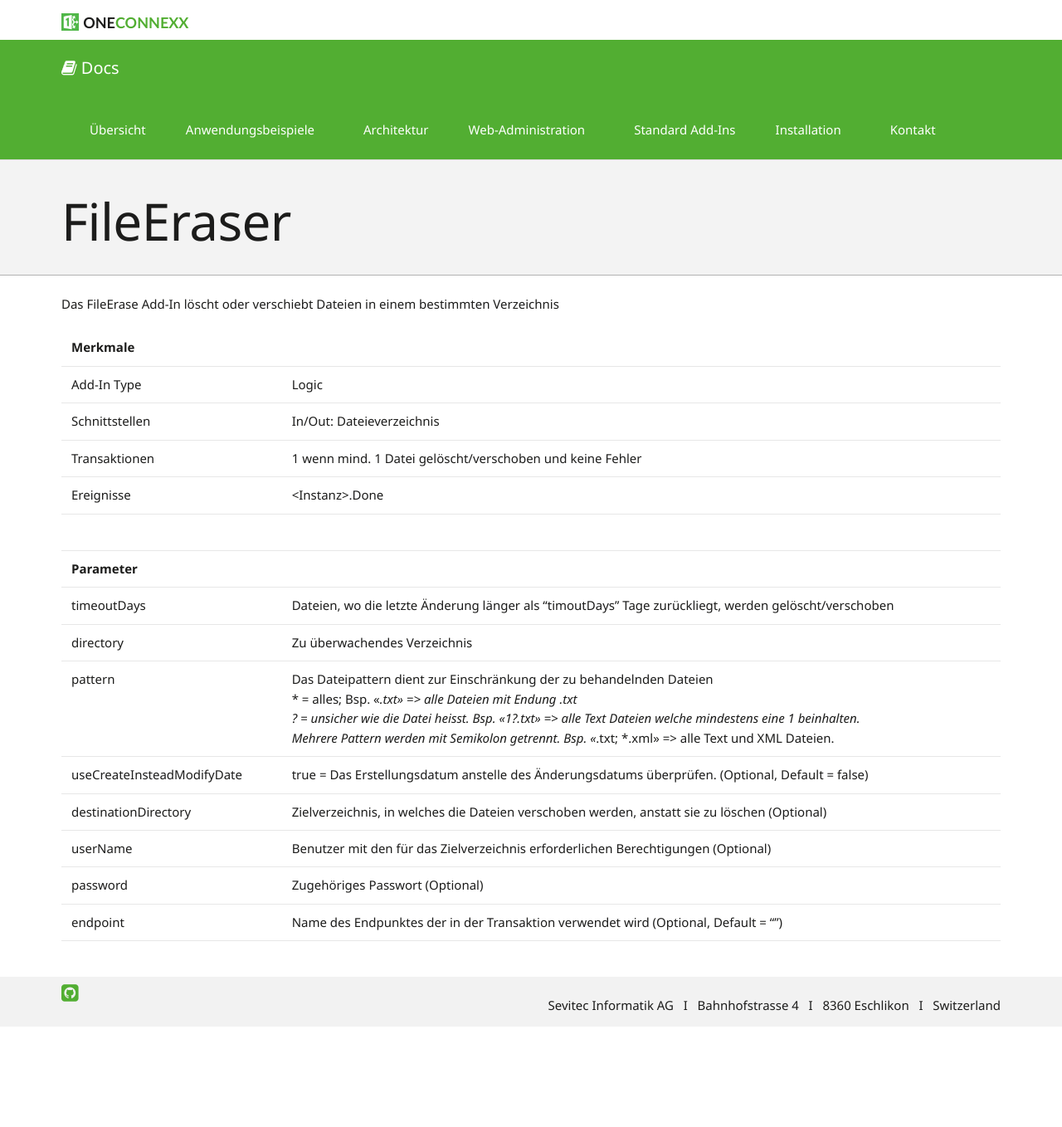
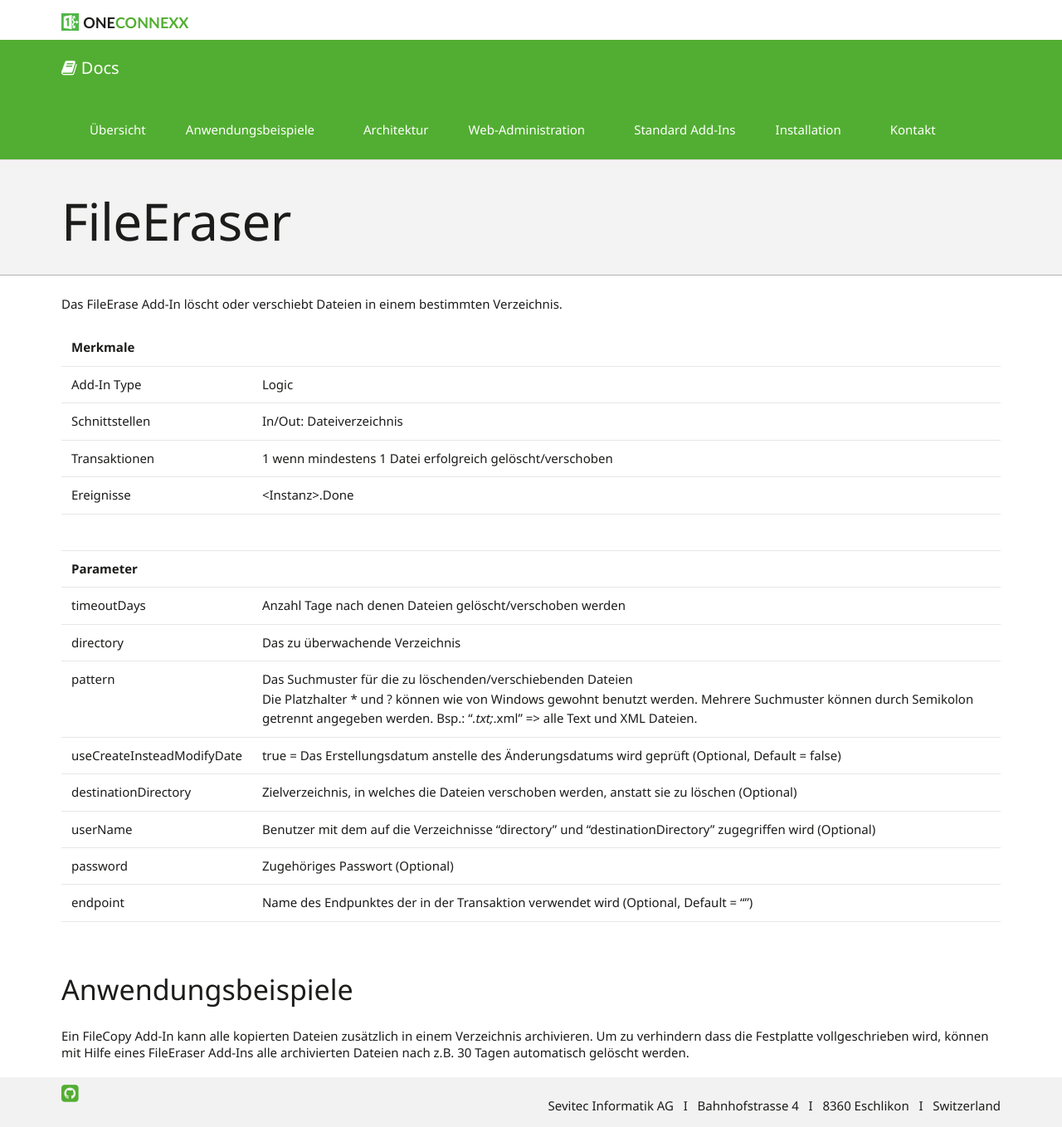
Before and after one commit to primesoft-group/oneconnexx-docs, a Jekyll site: the page built from _pages/addins/de/fileeraser.md, in a window 1280 px wide. Shown: the whole page at 83% size. Built offline with Jekyll 4.4.1, drawn with Linux system fonts in a browser that asks for light colours; nearby versions of some CDN libraries; some web fonts are replaced; before the commit the page ends 1237 px from its top, so only the background shows below that.

Commit message:
Update fileeraser.md

```diff
--- a/_pages/addins/de/fileeraser.md
+++ b/_pages/addins/de/fileeraser.md
@@ -4,28 +4,26 @@ title: FileEraser
 permalink: "addins/de/fileeraser/"
 ---
 
-Das FileErase Add-In löscht oder verschiebt Dateien in einem bestimmten Verzeichnis<br /><br />
+Das FileErase Add-In löscht oder verschiebt Dateien in einem bestimmten Verzeichnis.<br /><br />
 
 {:.table .table-striped}
 | --- | --- |
 | __Merkmale__ | &nbsp;&nbsp;&nbsp;&nbsp;&nbsp;&nbsp;&nbsp;&nbsp;&nbsp;&nbsp;&nbsp;&nbsp;&nbsp;&nbsp;&nbsp;&nbsp;&nbsp;&nbsp;&nbsp;&nbsp;&nbsp;&nbsp;&nbsp;&nbsp;&nbsp;&nbsp;&nbsp;&nbsp;&nbsp;&nbsp;&nbsp;&nbsp;&nbsp;&nbsp;&nbsp;&nbsp;&nbsp;&nbsp;&nbsp;&nbsp;&nbsp;&nbsp;&nbsp;&nbsp;&nbsp;&nbsp;&nbsp;&nbsp;&nbsp;&nbsp;&nbsp;&nbsp;&nbsp;&nbsp;&nbsp;&nbsp;&nbsp;&nbsp;&nbsp;&nbsp;&nbsp;&nbsp;&nbsp;&nbsp;&nbsp;&nbsp;&nbsp;&nbsp;&nbsp;&nbsp;&nbsp;&nbsp;&nbsp;&nbsp;&nbsp;&nbsp;&nbsp;&nbsp;&nbsp;&nbsp;&nbsp;&nbsp;&nbsp;&nbsp;&nbsp;&nbsp;&nbsp;&nbsp;&nbsp;&nbsp;&nbsp;&nbsp;&nbsp;&nbsp;&nbsp;&nbsp;&nbsp;&nbsp;&nbsp;&nbsp;&nbsp;&nbsp;&nbsp;&nbsp;&nbsp;&nbsp;&nbsp;&nbsp;&nbsp;&nbsp;&nbsp;&nbsp;&nbsp;&nbsp;&nbsp;&nbsp;&nbsp;&nbsp;&nbsp;&nbsp;&nbsp;&nbsp;&nbsp;&nbsp;&nbsp;&nbsp;&nbsp;&nbsp;&nbsp;&nbsp;&nbsp;&nbsp;&nbsp;&nbsp;&nbsp;&nbsp;&nbsp;&nbsp;&nbsp;&nbsp;&nbsp;&nbsp;&nbsp;&nbsp;&nbsp;&nbsp;&nbsp;&nbsp;&nbsp; |
 | Add-In Type | Logic |
-| Schnittstellen | In/Out: Dateieverzeichnis |
-| Transaktionen | 1 wenn mind. 1 Datei gelöscht/verschoben und keine Fehler |
+| Schnittstellen | In/Out: Dateiverzeichnis |
+| Transaktionen | 1 wenn mindestens 1 Datei erfolgreich gelöscht/verschoben |
 | Ereignisse | &lt;Instanz&gt;.Done |
 | | |
 | __Parameter__ | |
-| timeoutDays | Dateien, wo die letzte Änderung länger als "timoutDays" Tage zurückliegt, werden gelöscht/verschoben |
-| directory | Zu überwachendes Verzeichnis |
-| pattern | Das Dateipattern dient zur Einschränkung der zu behandelnden Dateien<br /> * = alles; Bsp. «*.txt» => alle Dateien mit Endung .txt <br />? = unsicher wie die Datei heisst. Bsp. «1?.txt» => alle Text Dateien welche mindestens eine 1 beinhalten. <br />Mehrere Pattern werden mit Semikolon getrennt. Bsp. «*.txt; *.xml» => alle Text und XML Dateien. |
-| useCreateInsteadModifyDate | true = Das Erstellungsdatum anstelle des Änderungsdatums überprüfen. (Optional, Default = false) |
+| timeoutDays | Anzahl Tage nach denen Dateien gelöscht/verschoben werden |
+| directory | Das zu überwachende Verzeichnis |
+| pattern | Das Suchmuster für die zu löschenden/verschiebenden Dateien<br />Die Platzhalter * und ? können wie von Windows gewohnt benutzt werden. Mehrere Suchmuster können durch Semikolon getrennt angegeben werden. Bsp.: "*.txt;*.xml" => alle Text und XML Dateien. |
+| useCreateInsteadModifyDate | true = Das Erstellungsdatum anstelle des Änderungsdatums wird geprüft (Optional, Default = false) |
 | destinationDirectory | Zielverzeichnis, in welches die Dateien verschoben werden, anstatt sie zu löschen (Optional) |
-| userName | Benutzer mit den für das Zielverzeichnis erforderlichen Berechtigungen (Optional) |
+| userName | Benutzer mit dem auf die Verzeichnisse "directory" und "destinationDirectory" zugegriffen wird (Optional) |
 | password | Zugehöriges Passwort (Optional) |
 | endpoint | Name des Endpunktes der in der Transaktion verwendet wird (Optional, Default = "") |
 
-<!--
 ### Anwendungsbeispiele
 
-ToDo
--->
+Ein FileCopy Add-In kann alle kopierten Dateien zusätzlich in einem Verzeichnis archivieren. Um zu verhindern dass die Festplatte vollgeschrieben wird, können mit Hilfe eines FileEraser Add-Ins alle archivierten Dateien nach z.B. 30 Tagen automatisch gelöscht werden.
```
